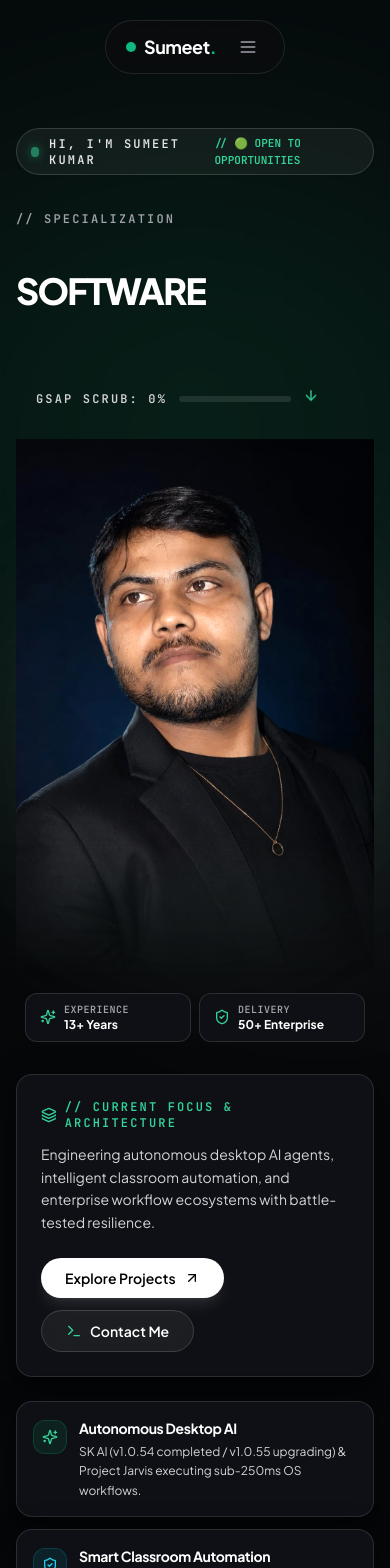
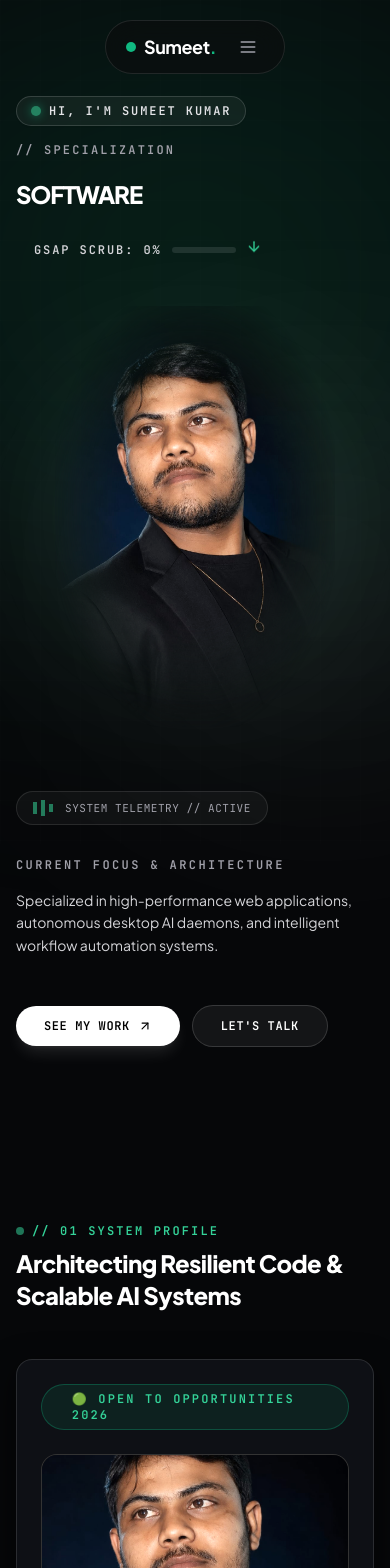
Before and after one commit to sumeet-glitch/Sumeet-portfolio, a React (Vite) app: page / in a window 390 px wide. Shown: the top 1568 px of the page. Built offline with nearby package versions, Linux system fonts and the light colour scheme.

Commit message:
fix: final reference fidelity pass - align hero proportions, remove project filters, sanitize metrics, tune mobile layout

```diff
--- a/src/components/AboutBento.tsx
+++ b/src/components/AboutBento.tsx
@@ -65,9 +65,9 @@ export const AboutBento: React.FC = () => {
                   </div>
                 </div>
                 <div className="p-3.5 rounded-xl bg-white/[0.04] border border-white/10">
-                  <div className="text-amber-400 font-mono font-extrabold text-xl">100%</div>
+                  <div className="text-amber-400 font-mono font-extrabold text-xl">VERIFIED</div>
                   <div className="text-zinc-300 font-mono text-xs uppercase tracking-wider font-semibold mt-0.5">
-                    Audit Precision
+                    Execution
                   </div>
                 </div>
               </div>
--- a/src/components/ArchitectureRoadmap.tsx
+++ b/src/components/ArchitectureRoadmap.tsx
@@ -25,7 +25,7 @@ const executionSteps: PhaseStep[] = [
     borderColor: 'border-emerald-500/40',
     description: 'Responsive user interfaces, reactive state graphs, 60fps micro-animations, and WCAG accessibility standards.',
     technologies: ['React 18/19', 'Next.js', 'TypeScript', 'Tailwind CSS', 'Framer Motion'],
-    deliverables: ['Modular component libraries', 'Sub-second page load speeds', 'Custom Bento UI paradigms'],
+    deliverables: ['Modular component libraries', 'Fast interactive rendering', 'Custom Bento UI paradigms'],
   },
   {
     step: '02',
@@ -36,7 +36,7 @@ const executionSteps: PhaseStep[] = [
     borderColor: 'border-cyan-500/40',
     description: 'FastAPI and Node.js microservices, relational schemas, secure session management, and zero-trust sanitization.',
     technologies: ['FastAPI', 'Python', 'PostgreSQL', 'SQL Server', 'REST / WebSockets'],
-    deliverables: ['Sub-50ms endpoint latencies', 'Parameterized SQL queries', 'Asynchronous task queues'],
+    deliverables: ['Low-latency API architecture', 'Parameterized SQL queries', 'Asynchronous task queues'],
   },
   {
     step: '03',
--- a/src/components/HeroScrubber.tsx
+++ b/src/components/HeroScrubber.tsx
@@ -1,9 +1,8 @@
 import React, { useState, useEffect, useRef } from 'react';
 import { motion, AnimatePresence } from 'framer-motion';
-import { ArrowDown, Terminal, Sparkles, Layers, ShieldCheck, ArrowUpRight } from 'lucide-react';
+import { ArrowDown, ArrowUpRight } from 'lucide-react';
 import { gsap } from 'gsap';
 import { ScrollTrigger } from 'gsap/ScrollTrigger';
-import { SpotlightCard } from './SpotlightCard';
 
 gsap.registerPlugin(ScrollTrigger);
 
@@ -56,7 +55,7 @@ export const HeroScrubber: React.FC = () => {
   return (
     <section
       id="home"
-      className="relative min-h-screen pt-32 pb-20 flex flex-col justify-center overflow-hidden"
+      className="relative min-h-screen pt-24 sm:pt-32 pb-16 sm:pb-20 flex flex-col justify-start lg:justify-center overflow-hidden"
     >
       {/* Ambient Cyberpunk Glow Behind Hero */}
       <div className="absolute top-1/4 left-1/2 -translate-x-1/2 -translate-y-1/2 w-[750px] h-[550px] bg-emerald-500/15 blur-[150px] rounded-full pointer-events-none -z-10" />
@@ -73,30 +72,30 @@ export const HeroScrubber: React.FC = () => {
             className="lg:col-span-4 flex flex-col justify-center text-left"
           >
             {/* Sub-badge: HI, I'M SUMEET KUMAR with Live Green Indicator */}
-            <div className="inline-flex items-center gap-2.5 px-3.5 py-1.5 rounded-full bg-white/[0.05] border border-white/15 w-fit mb-6 shadow-sm">
-              <span className="w-2.5 h-2.5 rounded-full bg-emerald-400 animate-pulse shadow-[0_0_10px_#10b981]" />
-              <span className="text-xs font-mono uppercase tracking-[0.18em] text-zinc-200 font-bold">
+            <div className="inline-flex items-center gap-2 px-3.5 py-1.5 rounded-full bg-white/[0.05] border border-white/15 w-fit mb-4 sm:mb-6 shadow-sm">
+              <span className="w-2.5 h-2.5 rounded-full bg-emerald-400 animate-pulse shadow-[0_0_10px_#10b981] shrink-0" />
+              <span className="text-xs font-mono uppercase tracking-[0.16em] text-zinc-200 font-bold whitespace-nowrap">
                 HI, I'M SUMEET KUMAR
               </span>
-              <span className="text-[11px] font-mono text-emerald-400 font-semibold ml-1">
-                // 🟢 OPEN TO OPPORTUNITIES
+              <span className="text-[10px] font-mono text-emerald-400 font-semibold ml-1 hidden xl:inline">
+                // 🟢 OPEN FOR OPPORTUNITIES
               </span>
             </div>
 
             {/* Dynamic Kinetic Headline */}
-            <div className="min-h-[160px] sm:min-h-[180px] md:min-h-[220px] flex flex-col justify-center">
-              <span className="text-zinc-400 text-xs font-mono uppercase tracking-[0.18em] font-semibold mb-2">
+            <div className="min-h-[80px] sm:min-h-[110px] md:min-h-[140px] flex flex-col justify-center">
+              <span className="text-zinc-400 text-xs font-mono uppercase tracking-[0.18em] font-semibold mb-1">
                 // SPECIALIZATION
               </span>
-              <div className="relative h-28 sm:h-32 md:h-36 overflow-hidden">
+              <div className="relative h-16 sm:h-20 md:h-28 overflow-hidden flex items-center">
                 <AnimatePresence mode="wait">
                   <motion.h1
                     key={rotatingTitles[titleIndex]}
-                    initial={{ y: 60, opacity: 0 }}
+                    initial={{ y: 25, opacity: 0 }}
                     animate={{ y: 0, opacity: 1 }}
-                    exit={{ y: -60, opacity: 0 }}
+                    exit={{ y: -25, opacity: 0 }}
                     transition={{ duration: 0.45, ease: [0.16, 1, 0.3, 1] }}
-                    className="text-4xl sm:text-5xl md:text-6xl lg:text-7xl font-black uppercase tracking-tighter text-white drop-shadow-sm leading-none absolute inset-0 flex items-center"
+                    className="text-2xl sm:text-3xl md:text-4xl lg:text-4xl xl:text-5xl 2xl:text-6xl font-black uppercase tracking-tighter text-white drop-shadow-sm leading-none absolute inset-0 flex items-center whitespace-nowrap"
                   >
                     {rotatingTitles[titleIndex]}
                   </motion.h1>
@@ -105,127 +104,92 @@ export const HeroScrubber: React.FC = () => {
             </div>
 
             {/* GSAP Scroll Scrub Telemetry Indicator */}
-            <div className="mt-8 flex items-center gap-3 text-zinc-400 font-mono text-xs uppercase tracking-[0.18em]">
-              <span className="w-2 h-2 rounded-full bg-emerald-400 animate-ping" />
-              <span className="text-zinc-300 font-semibold">GSAP SCRUB: {scrubProgress}%</span>
-              <div className="w-28 h-1.5 rounded-full bg-white/10 overflow-hidden">
+            <div className="mt-4 sm:mt-8 flex items-center gap-2.5 sm:gap-3 text-zinc-400 font-mono text-xs uppercase tracking-[0.16em]">
+              <span className="w-2 h-2 rounded-full bg-emerald-400 animate-ping shrink-0" />
+              <span className="text-zinc-300 font-semibold whitespace-nowrap">GSAP SCRUB: {scrubProgress}%</span>
+              <div className="w-16 sm:w-28 h-1.5 rounded-full bg-white/10 overflow-hidden shrink-0">
                 <div
                   className="h-full bg-emerald-400 transition-all duration-100 shadow-[0_0_8px_#34d399]"
                   style={{ width: `${scrubProgress}%` }}
                 />
               </div>
-              <ArrowDown className="w-4 h-4 animate-bounce text-emerald-400" />
+              <ArrowDown className="w-4 h-4 animate-bounce text-emerald-400 shrink-0" />
             </div>
           </motion.div>
 
           {/* ─── CENTER COLUMN: Center Hero Visual & Studio Spotlight ─── */}
           <motion.div
-            initial={{ opacity: 0, scale: 0.9 }}
+            initial={{ opacity: 0, scale: 0.95 }}
             animate={{ opacity: 1, scale: 1 }}
             transition={{ duration: 0.8, delay: 0.2 }}
-            className="lg:col-span-4 flex justify-center items-center relative"
+            className="lg:col-span-4 flex justify-center items-center relative my-4 lg:my-0"
           >
             <div
               ref={portraitRef}
               className="relative flex flex-col justify-center items-center w-full"
             >
-              {/* Studio Radial Glow */}
-              <div className="absolute w-[350px] h-[350px] bg-white/10 rounded-full blur-[90px] pointer-events-none -z-10" />
-              <div className="absolute w-[280px] h-[280px] bg-emerald-500/15 rounded-full blur-[100px] pointer-events-none -z-10 animate-pulse" />
+              {/* Studio Radial Spotlight matching Reference Video */}
+              <div className="absolute w-[280px] sm:w-[360px] h-[280px] sm:h-[360px] bg-white/10 rounded-full blur-[90px] pointer-events-none -z-10" />
+              <div className="absolute w-[200px] sm:w-[260px] h-[200px] sm:h-[260px] bg-emerald-500/10 rounded-full blur-[80px] pointer-events-none -z-10 animate-pulse" />
 
-              {/* Your Cutout Photo with gradient bottom mask */}
-              <div className="relative w-full max-w-[420px] flex justify-center items-center">
+              {/* Cutout Photo with radial mask resting on baseline */}
+              <div className="relative w-full max-w-[280px] sm:max-w-[340px] md:max-w-[380px] flex justify-center items-center">
                 <img
                   src="./hero-portrait.png"
                   alt="Sumeet Kumar"
-                  className="w-full max-w-[420px] object-cover [mask-image:linear-gradient(to_bottom,black_75%,transparent_100%)] filter contrast-110 brightness-105"
+                  className="w-full object-cover [mask-image:radial-gradient(ellipse_at_50%_48%,black_38%,transparent_74%)] filter contrast-110 brightness-105"
                   onError={(e) => {
                     (e.currentTarget as HTMLImageElement).src = './PIC/MY PIC.jpeg';
                   }}
                 />
               </div>
-
-              {/* Holographic Spec Badges */}
-              <div className="w-full max-w-[340px] grid grid-cols-2 gap-2 mt-4 z-10">
-                <div className="px-3.5 py-2 rounded-xl bg-cardBg border border-cardBorder backdrop-blur-xl flex items-center gap-2">
-                  <Sparkles className="w-4 h-4 text-emerald-400 shrink-0" />
-                  <div>
-                    <div className="text-[10px] font-mono text-zinc-400 uppercase tracking-wider font-semibold">EXPERIENCE</div>
-                    <div className="text-xs font-bold text-white">13+ Years</div>
-                  </div>
-                </div>
-                <div className="px-3.5 py-2 rounded-xl bg-cardBg border border-cardBorder backdrop-blur-xl flex items-center gap-2">
-                  <ShieldCheck className="w-4 h-4 text-emerald-400 shrink-0" />
-                  <div>
-                    <div className="text-[10px] font-mono text-zinc-400 uppercase tracking-wider font-semibold">DELIVERY</div>
-                    <div className="text-xs font-bold text-white">50+ Enterprise</div>
-                  </div>
-                </div>
-              </div>
             </div>
           </motion.div>
 
-          {/* ─── RIGHT COLUMN: Bio Block & High-Contrast CTAs ─── */}
+          {/* ─── RIGHT COLUMN: Editorial Focus & Clean Action Pills matching Reference Video ─── */}
           <motion.div
             initial={{ opacity: 0, x: 30 }}
             animate={{ opacity: 1, x: 0 }}
             transition={{ duration: 0.8, delay: 0.3 }}
-            className="lg:col-span-4 flex flex-col justify-center text-left space-y-6"
+            className="lg:col-span-4 flex flex-col justify-between h-full py-4 text-left space-y-8"
           >
-            {/* Bio Block with Clear, High-Contrast Typography */}
-            <SpotlightCard className="p-6">
-              <div className="text-xs font-mono uppercase tracking-[0.18em] text-emerald-400 font-bold mb-3 flex items-center gap-2">
-                <Layers className="w-4 h-4" />
-                <span>// CURRENT FOCUS & ARCHITECTURE</span>
+            {/* Ambient Track Ticker matching Reference Top Right */}
+            <div className="flex items-center gap-3 px-4 py-2 rounded-full bg-white/[0.04] border border-white/10 w-fit text-xs font-mono text-zinc-300">
+              <div className="flex items-center gap-1">
+                <span className="w-1 h-3 bg-emerald-400 animate-pulse" />
+                <span className="w-1 h-4 bg-emerald-400 animate-pulse delay-75" />
+                <span className="w-1 h-2 bg-emerald-400 animate-pulse delay-150" />
+              </div>
+              <span className="text-[11px] tracking-wider uppercase text-zinc-400">
+                SYSTEM TELEMETRY // ACTIVE
+              </span>
+            </div>
+
+            {/* Editorial Focus Block */}
+            <div className="space-y-4">
+              <div className="text-xs font-mono uppercase tracking-[0.2em] text-zinc-400 font-bold">
+                CURRENT FOCUS & ARCHITECTURE
               </div>
               <p className="text-zinc-300 text-sm md:text-base leading-relaxed font-normal">
-                Engineering autonomous desktop AI agents, intelligent classroom automation, and enterprise workflow ecosystems with battle-tested resilience.
+                Specialized in high-performance web applications, autonomous desktop AI daemons, and intelligent workflow automation systems.
               </p>
+            </div>
 
-              {/* Action Buttons: High-Contrast White + Glass Secondary */}
-              <div className="flex flex-wrap items-center gap-3 mt-6">
+            {/* Action Pill Buttons matching Reference Bottom Right */}
+            <div className="flex items-center gap-3 pt-4">
               <a
                 href="#projects"
-                  className="bg-white text-black font-semibold hover:bg-zinc-200 px-6 py-2.5 rounded-full transition-all duration-200 text-sm flex items-center gap-2 shadow-lg shadow-white/10"
+                className="bg-white text-black font-semibold hover:bg-zinc-200 px-7 py-3 rounded-full transition-all duration-200 text-xs uppercase tracking-wider font-mono shadow-lg shadow-white/10 flex items-center gap-2"
               >
-                  <span>Explore Projects</span>
-                  <ArrowUpRight className="w-4 h-4 text-black" />
+                <span>See My Work</span>
+                <ArrowUpRight className="w-3.5 h-3.5 text-black" />
               </a>
               <a
                 href="#contact"
-                  className="px-6 py-2.5 rounded-full bg-white/[0.06] border border-white/15 text-white hover:bg-white/[0.12] transition-all duration-200 font-semibold text-sm flex items-center gap-2 backdrop-blur-md"
+                className="px-7 py-3 rounded-full bg-white/[0.06] border border-white/15 text-white hover:bg-white/[0.12] transition-all duration-200 text-xs uppercase tracking-wider font-mono font-semibold"
               >
-                  <Terminal className="w-4 h-4 text-emerald-400" />
-                  <span>Contact Me</span>
+                <span>Let's Talk</span>
               </a>
-              </div>
-            </SpotlightCard>
-
-            {/* Architecture Micro-Cards */}
-            <div className="grid grid-cols-1 gap-3">
-              <SpotlightCard className="p-4 flex items-start gap-3">
-                <div className="p-2 rounded-xl bg-emerald-500/10 border border-emerald-500/20 text-emerald-400 shrink-0 mt-0.5">
-                  <Sparkles className="w-4 h-4" />
-                </div>
-                <div>
-                  <h3 className="text-white font-bold text-sm tracking-tight">Autonomous Desktop AI</h3>
-                  <p className="text-zinc-300 text-xs leading-relaxed mt-1 font-normal">
-                    SK AI (v1.0.54 completed / v1.0.55 upgrading) & Project Jarvis executing sub-250ms OS workflows.
-                  </p>
-                </div>
-              </SpotlightCard>
-
-              <SpotlightCard className="p-4 flex items-start gap-3">
-                <div className="p-2 rounded-xl bg-cyan-500/10 border border-cyan-500/20 text-cyan-400 shrink-0 mt-0.5">
-                  <ShieldCheck className="w-4 h-4" />
-                </div>
-                <div>
-                  <h3 className="text-white font-bold text-sm tracking-tight">Smart Classroom Automation</h3>
-                  <p className="text-zinc-300 text-xs leading-relaxed mt-1 font-normal">
-                    SK-ClassSync-Suite: Autonomous OBS WebSocket v5 control, Note 3 PDF export, and cloud uploads.
-                  </p>
-                </div>
-              </SpotlightCard>
             </div>
           </motion.div>
 
--- a/src/components/ProjectsBento.tsx
+++ b/src/components/ProjectsBento.tsx
@@ -106,9 +106,9 @@ const projectsList: ProjectData[] = [
       'Clean, formatted exports ready for management audit and downstream reporting'
     ],
     metrics: [
-      { label: 'Human Error', value: '0.00%' },
-      { label: 'Latency Drop', value: '-80%' },
-      { label: 'Audit Status', value: '100% Passed' }
+      { label: 'Pipeline', value: 'OpenPyXL ETL' },
+      { label: 'Validation', value: 'Formula Engine' },
+      { label: 'Execution', value: 'Production' }
     ],
     technologies: ['Python', 'Power Query (M)', 'Excel Data Models', 'OpenPyXL', 'VBA Automation'],
     liveUrl: '#home',
@@ -133,9 +133,9 @@ const projectsList: ProjectData[] = [
       'Performance summaries tracking daily output against academic delivery deadlines'
     ],
     metrics: [
-      { label: 'Tracking Delay', value: 'Real-Time' },
-      { label: 'Schedule Precision', value: '99.5%' },
-      { label: 'Coverage', value: 'Multi-Studio' }
+      { label: 'Telemetry', value: 'Active Tracking' },
+      { label: 'Throughput', value: 'Automated' },
+      { label: 'Scope', value: 'Multi-Studio' }
     ],
     technologies: ['Python', 'Excel Data Models', 'Power BI', 'ETL Pipelines', 'Operational Telemetry'],
     liveUrl: '#home',
@@ -160,9 +160,9 @@ const projectsList: ProjectData[] = [
       'Automated scheduled refreshes eliminating manual workbook updates'
     ],
     metrics: [
-      { label: 'Reporting Lag', value: '-5 Days' },
-      { label: 'Decision Speed', value: '2x Faster' },
-      { label: 'Data Scale', value: '500K+ Rows' }
+      { label: 'Refresh Model', value: 'Scheduled' },
+      { label: 'Model', value: 'DAX & M' },
+      { label: 'Data Source', value: 'SQL Server' }
     ],
     technologies: ['Power BI', 'DAX', 'Power Query (M)', 'SQL Server', 'Excel Power Pivot'],
     liveUrl: '#home',
@@ -187,9 +187,9 @@ const projectsList: ProjectData[] = [
       'Secure user authentication and report export generation'
     ],
     metrics: [
-      { label: 'Score Boost', value: '+45%' },
-      { label: 'Parse Speed', value: '1.2s' },
-      { label: 'ATS Accuracy', value: '99.1%' }
+      { label: 'Parser', value: 'Semantic Engine' },
+      { label: 'Backend', value: 'FastAPI' },
+      { label: 'Frontend', value: 'React' }
     ],
     technologies: ['FastAPI', 'React', 'Python', 'Tailwind CSS', 'PostgreSQL', 'LangChain'],
     liveUrl: '#home',
@@ -214,9 +214,9 @@ const projectsList: ProjectData[] = [
       'Executive dashboard summarizing top-performing product categories'
     ],
     metrics: [
-      { label: 'Shrinkage Reduction', value: '25%' },
-      { label: 'Stockout Drop', value: '35%' },
-      { label: 'SKU Capacity', value: '10,000+' }
+      { label: 'Tracking', value: 'SKU Telemetry' },
+      { label: 'Verification', value: 'PO Match' },
+      { label: 'Execution', value: 'Production' }
     ],
     technologies: ['React', 'FastAPI', 'PostgreSQL', 'Power BI', 'Tailwind CSS'],
     liveUrl: '#home',
@@ -225,17 +225,7 @@ const projectsList: ProjectData[] = [
 ];
 
 export const ProjectsBento: React.FC = () => {
-  const [selectedCategory, setSelectedCategory] = useState<string>('all');
   const [activeModalProject, setActiveModalProject] = useState<ProjectData | null>(null);
-
-  const filteredProjects = selectedCategory === 'all'
-    ? projectsList
-    : projectsList.filter(p => {
-        if (selectedCategory === 'ai') return p.category === 'ai';
-        if (selectedCategory === 'automation') return p.category === 'automation';
-        if (selectedCategory === 'bi') return p.category === 'bi' || p.category === 'retail';
-        return p.category === selectedCategory;
-      });
 
   return (
     <section id="projects" className="py-24 relative bg-darkBg">
@@ -245,9 +235,8 @@ export const ProjectsBento: React.FC = () => {
 
       <div className="container mx-auto px-4 max-w-7xl">
 
-        {/* Section Header & Category Filter Buttons */}
-        <div className="flex flex-col md:flex-row md:items-end justify-between mb-12 gap-6">
-          <div>
+        {/* Section Header matching Reference Video */}
+        <div className="mb-12">
           <div className="flex items-center gap-2 text-emerald-400 font-mono text-xs uppercase tracking-[0.18em] font-semibold mb-2">
             <span className="w-2 h-2 rounded-full bg-emerald-400 animate-pulse" />
             <span>// 04 PORTFOLIO WORK</span>
@@ -257,32 +246,9 @@ export const ProjectsBento: React.FC = () => {
           </h2>
         </div>
 
-          {/* Filter Pills */}
-          <div className="flex flex-wrap items-center gap-2 p-1.5 rounded-2xl bg-[#0c0d12] border border-white/10 w-fit">
-            {[
-              { id: 'all', label: 'All Projects (8)' },
-              { id: 'ai', label: 'Autonomous & AI' },
-              { id: 'automation', label: 'Automation & RPA' },
-              { id: 'bi', label: 'BI & Operations' },
-            ].map((cat) => (
-              <button
-                key={cat.id}
-                onClick={() => setSelectedCategory(cat.id)}
-                className={`px-3.5 py-1.5 rounded-xl text-xs font-mono uppercase tracking-wider font-semibold transition-all duration-200 ${
-                  selectedCategory === cat.id
-                    ? 'bg-emerald-500 text-black shadow-[0_0_15px_rgba(16,185,129,0.3)]'
-                    : 'text-zinc-300 hover:text-white hover:bg-white/5'
-                }`}
-              >
-                {cat.label}
-              </button>
-            ))}
-          </div>
-        </div>
-
         {/* Bento Grid */}
         <div className="grid grid-cols-1 md:grid-cols-2 lg:grid-cols-3 gap-6">
-          {filteredProjects.map((proj, idx) => (
+          {projectsList.map((proj, idx) => (
             <motion.div
               key={proj.id}
               layout
```
Also changed, not shown: src/App.tsx (+17 -0 lines), src/components/Preloader.tsx (+18 -14 lines). Lines whose indentation alone changed are shown as unchanged.
